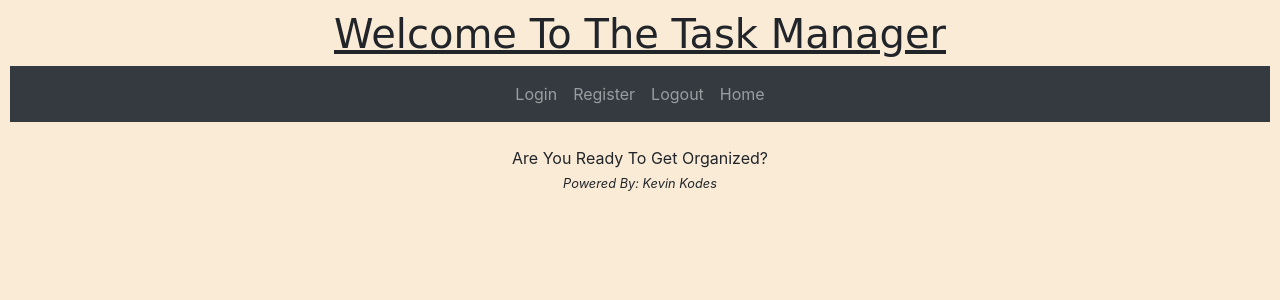
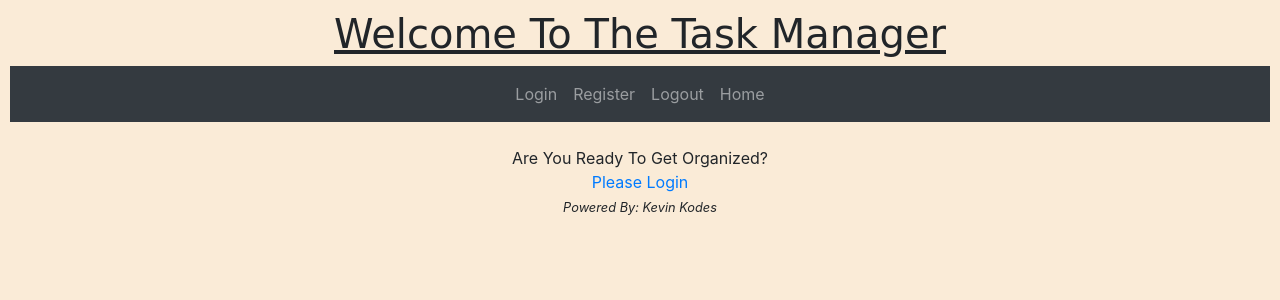
Before and after one commit to KevinOlo/Simple-CRUD-Web-App-, a Flask app: page / in a window 1280 px wide. Shown: the top 300 px of the page. Run offline with Flask 3, Linux system fonts and the light colour scheme; some libraries are stand-ins or nearby versions.

Commit message:
Update home.html

```diff
--- a/Templates/home.html
+++ b/Templates/home.html
@@ -17,5 +17,7 @@
 {% block body %}
 
 <body style="text-align: center;">Are You Ready To Get Organized?</body>
+<br>
+<a href="/login/" style="text-align: center;">Please Login</a>
 
 {% endblock %}
```
